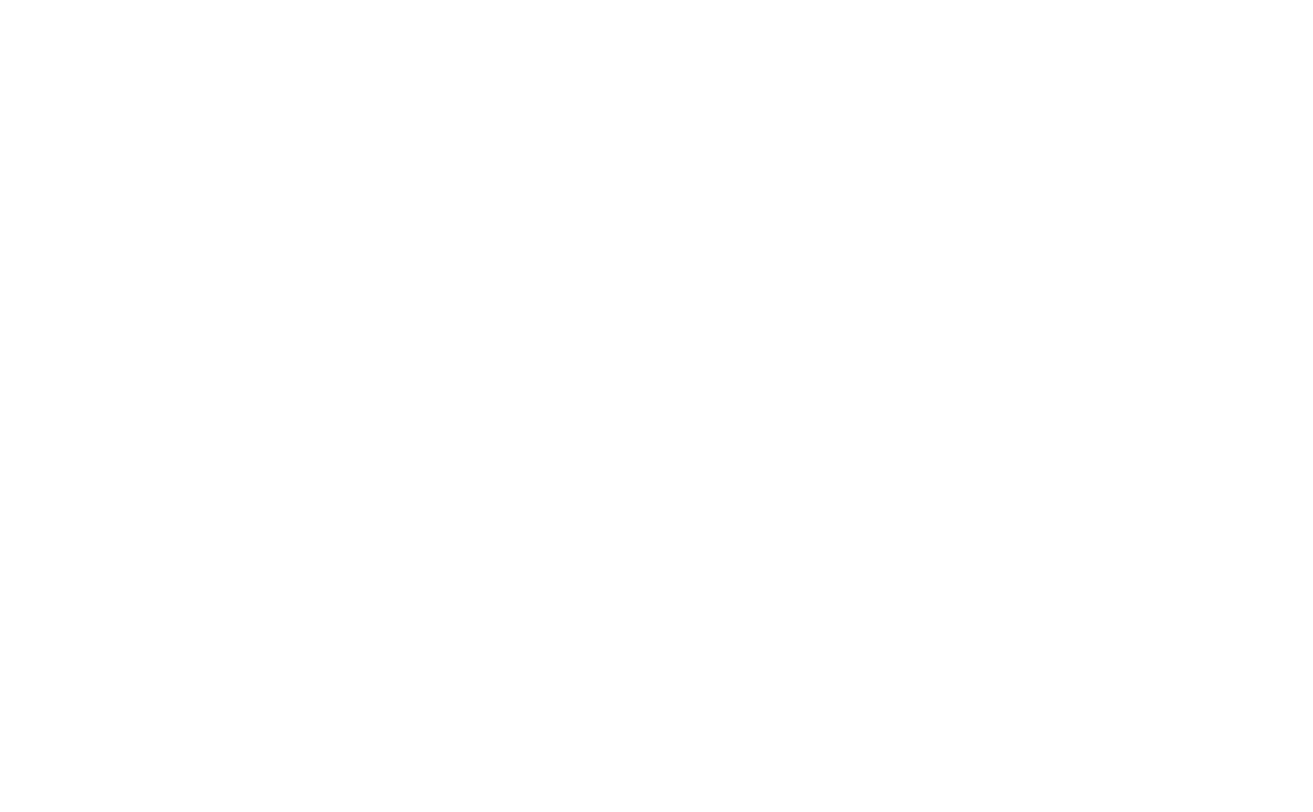
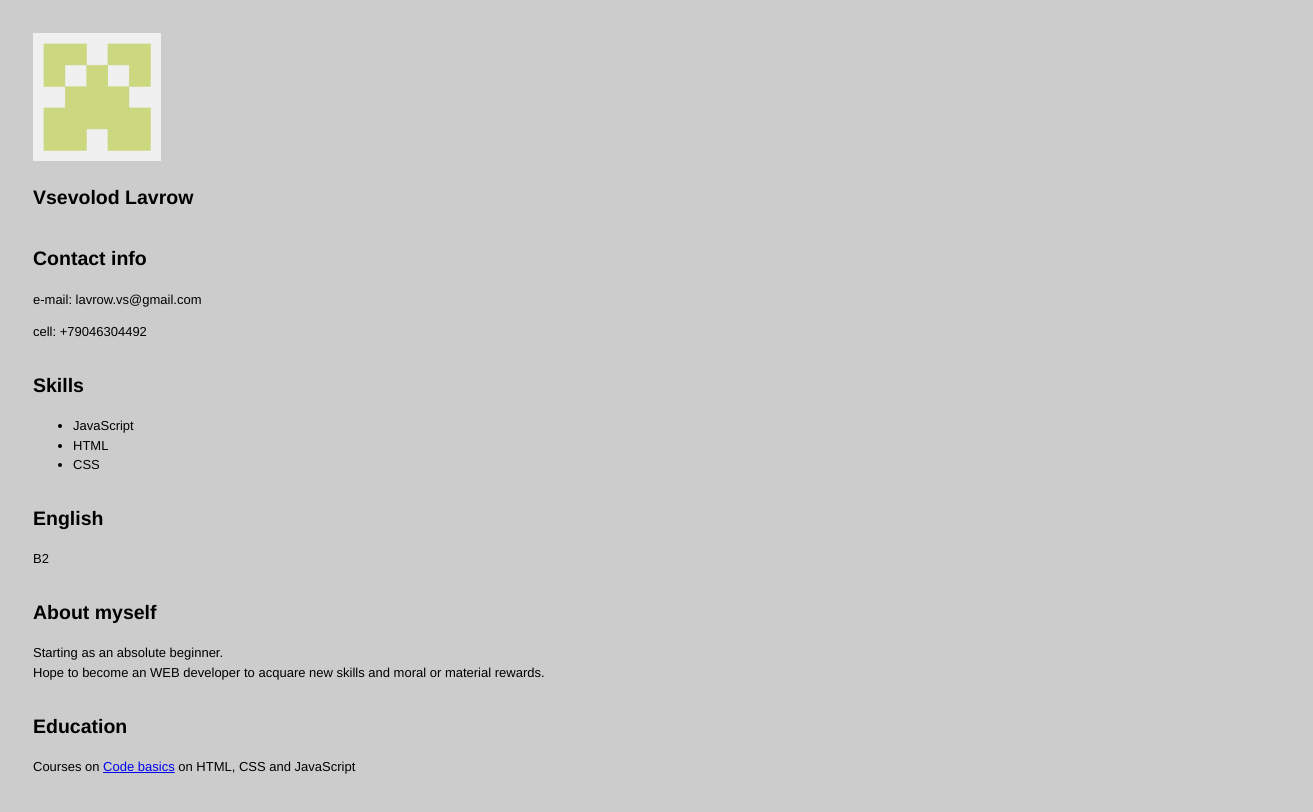
Before and after one commit to vsevolodLavrow/rsschool-cv, a plain HTML site: page index.html in a window 1280 px wide. Shown: the whole page, 1313 px wide, since content can reach past the window. Drawn offline with Linux system fonts and the light colour scheme.

```diff
--- a/css/styles.css
+++ b/css/styles.css
@@ -0,0 +1,27 @@
+body {
+    /* Position */
+    position: relative;
+    width: 1280px;
+    height: 1024px;
+    left: 25px;
+    top: 25px;
+
+    /* Box-model */
+    display: flex;
+    align-items: left;
+    flex-direction: column;
+
+    /* Typography */
+    font-family: 'Franklin Gothic Medium', 'Arial Narrow', Arial, sans-serif;
+    font-size: 13px;
+    font-weight: normal;
+    line-height: 1.5;
+    text-align: start;
+
+    /* Visual */
+    background-image: url("");
+    background-color: #cccccc;
+
+    /* Misc */
+    opacity: 1.0;
+}
--- a/index.html
+++ b/index.html
@@ -3,24 +3,48 @@
 <head>
     <meta charset="UTF-8">
     <meta name="viewport" content="width=device-width, initial-scale=1.0">
-    <link rel="stylesheet" href="../HTML, CSS & Git Basics/css/style.css" type="text/style">
+    <link rel="stylesheet" href="css/styles.css">
     <title>Curriculum vitae</title>
 </head>
 <body>
-  <aside>
-    <div id="photo"></div>
-    <div id="contacts"></div>
-    <div id="skills"></div>
-    <div id="languages"></div>
-  </aside>
-  <main>
 
-    <div id="profile"></div>
-    <div id="education"></div>
-    <div id="work"></div>
+    <section id="photo">
+      <img src="img/picture.png" alt="photo" style="width: 128px; height: 128px;">
+      <h2>Vsevolod Lavrow</h2>
+    </section>
 
-    <footer></footer>
-  </main>
+    <section id="contacts">
+      <h2>Contact info</h2>
+      <p>e-mail: lavrow.vs@gmail.com</p>
+      <p>cell: +79046304492</p>
+    </section>
+
+    <section id="skills">
+      <h2>Skills</h2>
+      <ul>
+        <li>JavaScript</li>
+        <li>HTML</li>
+        <li>CSS</li>
+      </ul>
+    </section>
+
+    <section id="languages">
+      <h2>English</h2>
+      <p>B2</p>
+    </section>
+
+    <section id="profile">
+      <h2>About myself</h2>
+      <p>Starting as an absolute beginner.<br>
+         Hope to become an WEB developer to acquare new skills and
+         moral or material rewards.</p>
+    </section>
+
+    <section id="education">
+      <h2>Education</h2>
+      <p>Courses on <a href=https://ru.code-basics.com/>Code basics</a> on HTML, CSS and JavaScript</p>
+    </section>
+
 
 </body>
 </html>
```
Also changed, not shown: img/picture.png (added).
